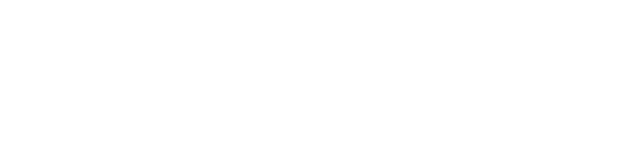
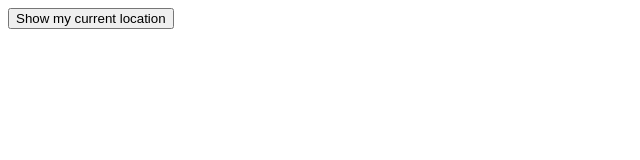
Before and after one commit to KevinDFZ/bunnysanctuary, a plain HTML site: page index.html in a window 1280 px wide. Shown: the whole page, without its empty margins (0-640 px from the left). Drawn offline with Linux system fonts and the light colour scheme.

Commit message:
Update index.html

```diff
--- a/index.html
+++ b/index.html
@@ -1,4 +1,4 @@
-<script src="geolocate.js" type="text/JavaScript"/>
+<script src="geolocate.js" type="text/JavaScript"/></script>
 
 <button id = "find-me">Show my current location</button><br/>
 <p id = "status"></p>
```
